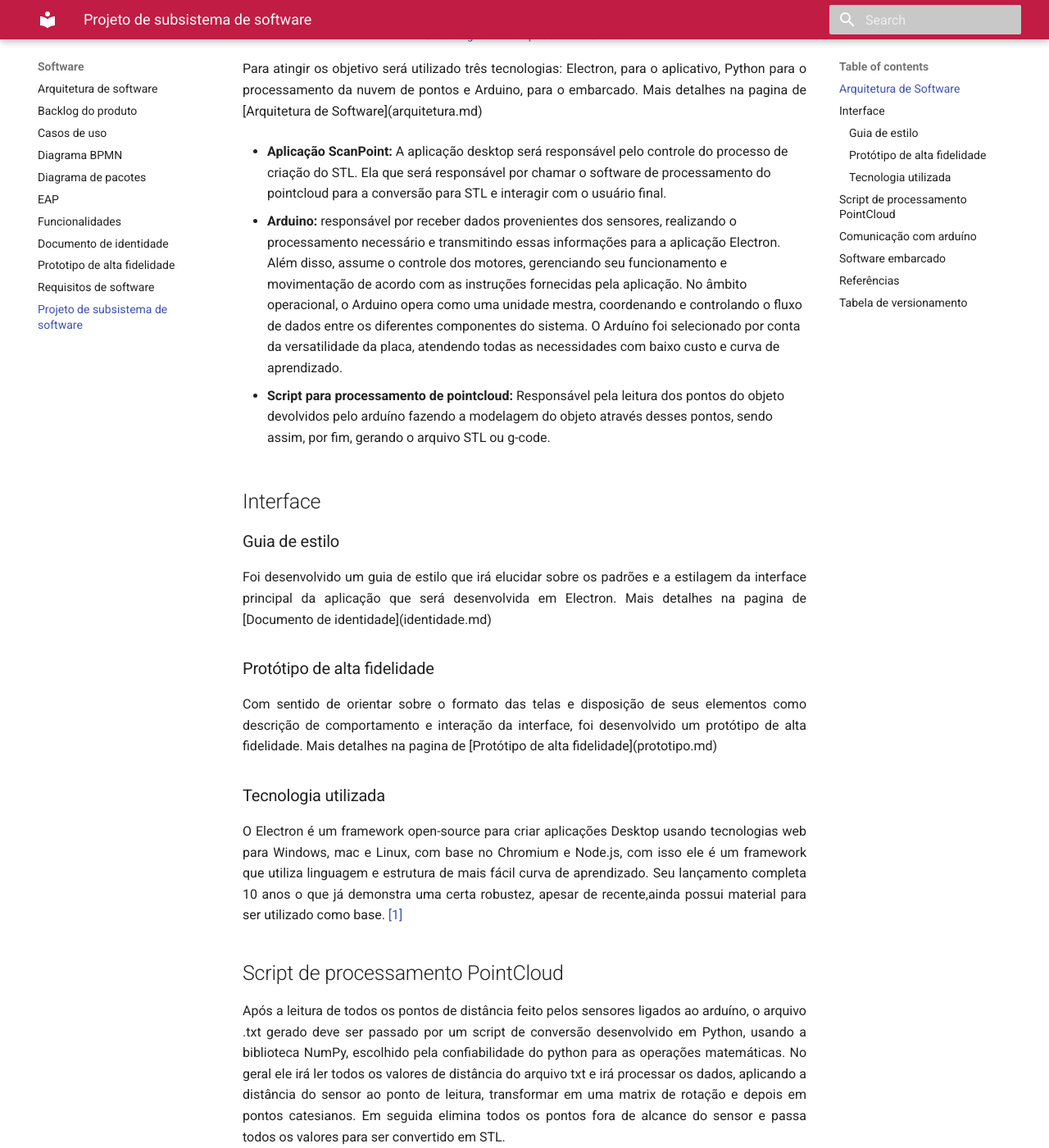
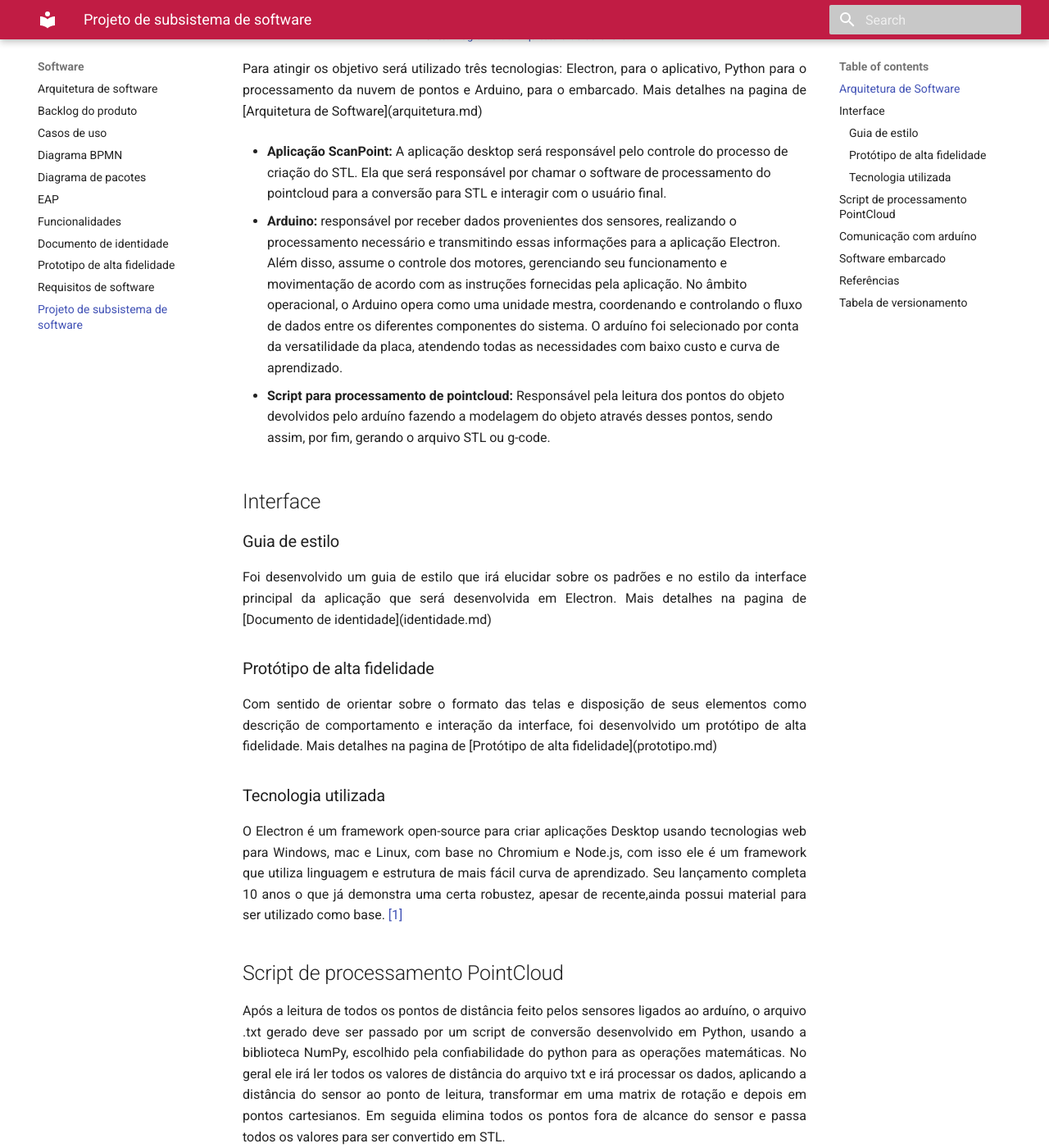
Before and after one commit to Calcioft/ScanPoint, an MkDocs documentation site: the page built from docs/software/subsistema-software.md, in a window 1280 px wide and 1400 px high, scrolled down 836 px. Shown: the whole window at 82% size. Built offline with MkDocs 1.6.1 and Material for MkDocs 9.7.7, drawn with Linux system fonts in a browser that asks for light colours; some of the changed text lies outside the part shown.

```diff
--- a/docs/software/subsistema-software.md
+++ b/docs/software/subsistema-software.md
@@ -14,7 +14,7 @@ Mais detalhes na pagina de [Arquitetura de Software](arquitetura.md)
 
 * **Aplicação ScanPoint:** A aplicação desktop será responsável pelo controle do processo de criação do STL. Ela que será responsável por chamar o software de processamento do pointcloud para a conversão para STL e interagir com o usuário final.
 
-* **Arduino:** responsável por receber dados provenientes dos sensores, realizando o processamento necessário e transmitindo essas informações para a aplicação Electron. Além disso, assume o controle dos motores, gerenciando seu funcionamento e movimentação de acordo com as instruções fornecidas pela aplicação. No âmbito operacional, o Arduino opera como uma unidade mestra, coordenando e controlando o fluxo de dados entre os diferentes componentes do sistema. O Arduíno foi selecionado por conta da versatilidade da placa, atendendo todas as necessidades com baixo custo e curva de aprendizado.
+* **Arduino:** responsável por receber dados provenientes dos sensores, realizando o processamento necessário e transmitindo essas informações para a aplicação Electron. Além disso, assume o controle dos motores, gerenciando seu funcionamento e movimentação de acordo com as instruções fornecidas pela aplicação. No âmbito operacional, o Arduino opera como uma unidade mestra, coordenando e controlando o fluxo de dados entre os diferentes componentes do sistema. O arduíno foi selecionado por conta da versatilidade da placa, atendendo todas as necessidades com baixo custo e curva de aprendizado.
 
 * **Script para processamento de pointcloud:** Responsável pela leitura dos pontos do objeto devolvidos pelo arduíno fazendo a modelagem do objeto através desses pontos, sendo assim, por fim, gerando o arquivo STL ou g-code.
 
@@ -22,7 +22,7 @@ Mais detalhes na pagina de [Arquitetura de Software](arquitetura.md)
 
 ### Guia de estilo
 <p style="text-align: justify;">
-Foi desenvolvido um guia de estilo que irá elucidar sobre os padrões e a estilagem da interface principal da aplicação que será desenvolvida em Electron.
+Foi desenvolvido um guia de estilo que irá elucidar sobre os padrões e no estilo da interface principal da aplicação que será desenvolvida em Electron.
 Mais detalhes na pagina de [Documento de identidade](identidade.md)
 </p>
 
@@ -41,8 +41,9 @@ O Electron é um framework open-source para criar aplicações Desktop usando te
 <p style="text-align: justify;">
 Após a leitura de todos os pontos de distância feito pelos sensores ligados ao arduíno, o arquivo .txt gerado deve ser passado por um script de conversão desenvolvido em Python, usando a biblioteca NumPy, escolhido pela confiabilidade do python para as operações matemáticas.
 
-No geral ele irá ler todos os valores de distância do arquivo txt e irá processar os dados, aplicando a distância do sensor ao ponto de leitura, transformar em uma matrix de rotação e depois em pontos catesianos. Em seguida elimina todos os pontos fora de alcance do sensor e passa todos os valores para ser convertido em STL.
+No geral ele irá ler todos os valores de distância do arquivo txt e irá processar os dados, aplicando a distância do sensor ao ponto de leitura, transformar em uma matrix de rotação e depois em pontos cartesianos. Em seguida elimina todos os pontos fora de alcance do sensor e passa todos os valores para ser convertido em STL.
 </p>
+
 ## Comunicação com arduíno
 <p style="text-align: justify;">
 A comunicação será feita principalmente, e unicamente, através de um cabo USB. Sendo mandado os sinais por parte da interface para interação com o scanner (exemplo: início do motor, ligar o infravermelho, e etc), como a transmissão, por parte do arduíno, do arquivo .txt contendo os pontos do objeto lidos pelo infravermelho.
@@ -52,6 +53,7 @@ A comunicação será feita principalmente, e unicamente, através de um cabo US
 <p style="text-align: justify;">
 Pela parte embarcada será utilizada a linguagem C. Sendo feito o controle dos motores, leitura do infravermelho, gravação no arquivo .txt e envio.
 </p>
+
 ## Referências
 <div id="ref1"/>
 >[1][What is Electron? Acesso em 28 de abril de 2024.](https://www.electronjs.org/docs/latest/)
```
Also changed, not shown: other parts of docs/software/subsistema-software.md (+3 -2 lines).
